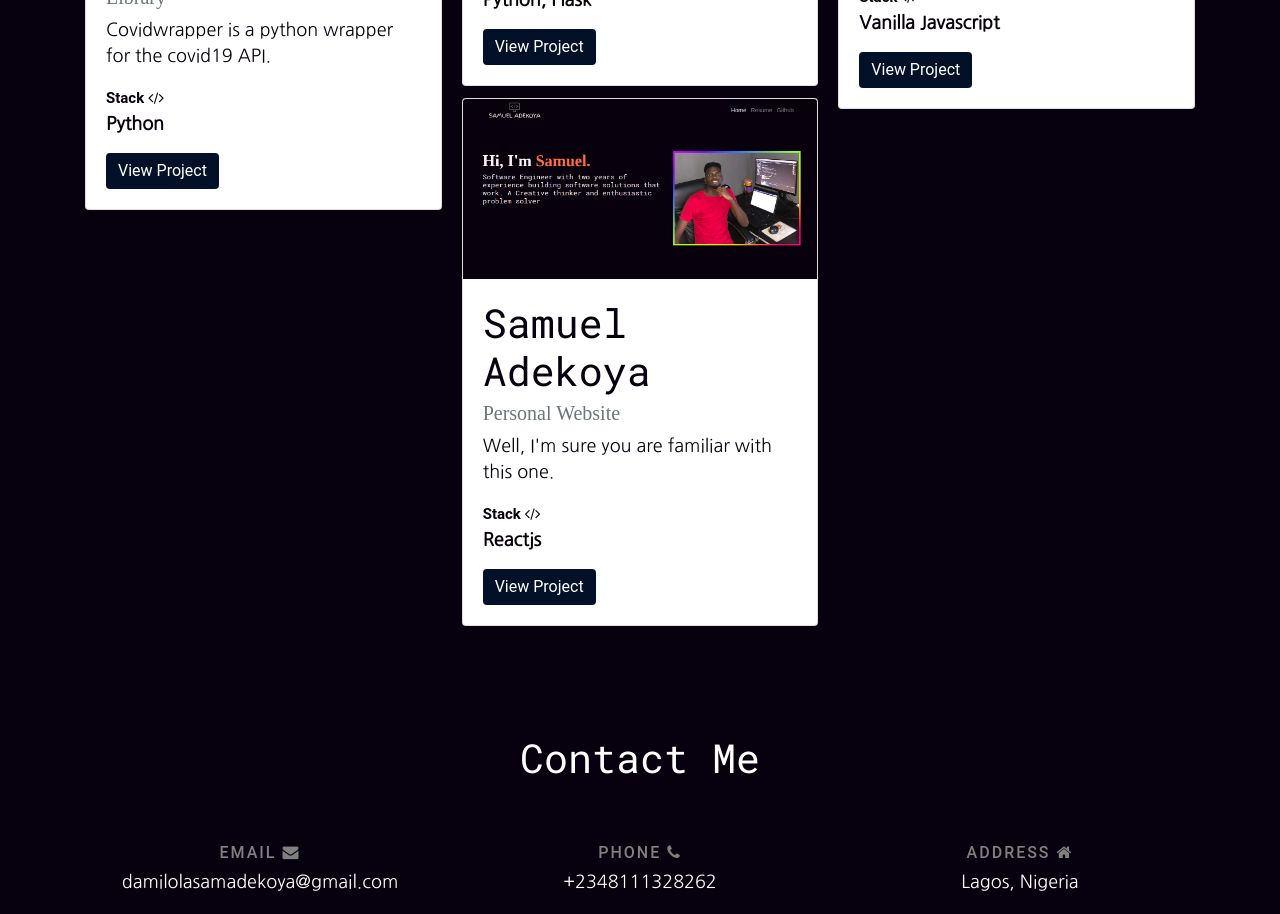
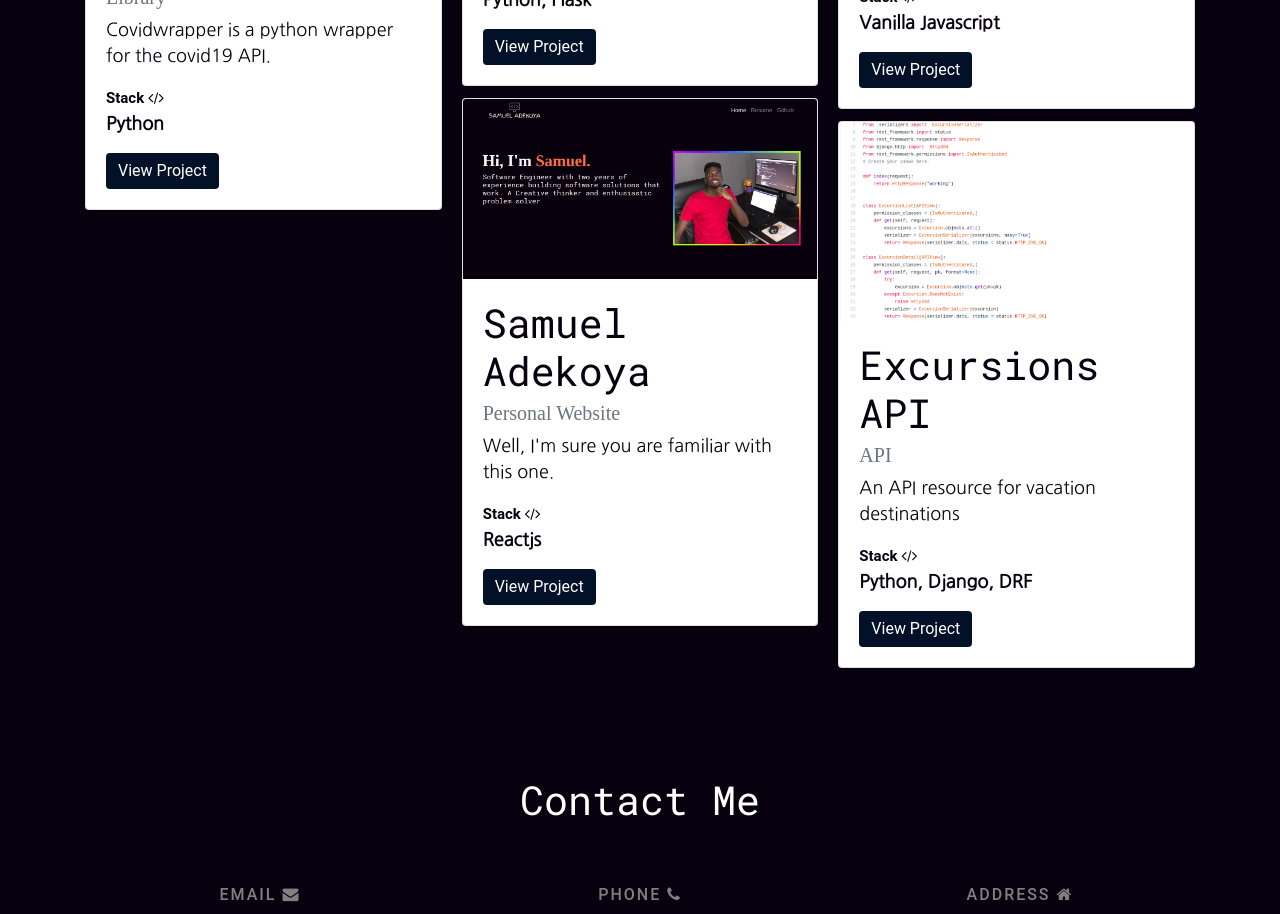
Before and after one commit to damildrizzy/portfolio-page, a React (Create React App) app: page / in a window 1280 px wide. Shown: the part 3460-4374 px from the top of the page. Built offline with nearby package versions, Linux system fonts and the light colour scheme.

Commit message:
added a portfolio item

```diff
--- a/package.json
+++ b/package.json
@@ -1,5 +1,5 @@
 {
-  "homepage": "http://damildrizzy.github.io",
+  "homepage": "http://damildrizzy.github.io/portfolio-page",
   "name": "webpage",
   "version": "0.1.0",
   "private": true,
--- a/src/components/jobs.js
+++ b/src/components/jobs.js
@@ -5,6 +5,7 @@ import chat from "../img/jobs/chat.png";
 import covid from "../img/jobs/covid.png";
 import bot from "../img/jobs/bot.png";
 import portfolio from "../img/jobs/portfolio.png";
+import excursion from "../img/jobs/excursion.png";
 
 
 const jobs = [
@@ -75,6 +76,16 @@ const jobs = [
         'url': 'https://github.com/damildrizzy/cryptonews',
         'image': crypto
 
+    },
+    {
+        'id':8,
+        'name': 'Excursions API',
+        'type': 'API',
+        'description': 'An API resource for vacation destinations',
+        'tech': 'Python, Django, DRF',
+        'url': 'https://github.com/damildrizzy/excursions-api',
+        'image': excursion
+
     }
 
 
```
Also changed, not shown: src/img/jobs/excursion.png (added).
